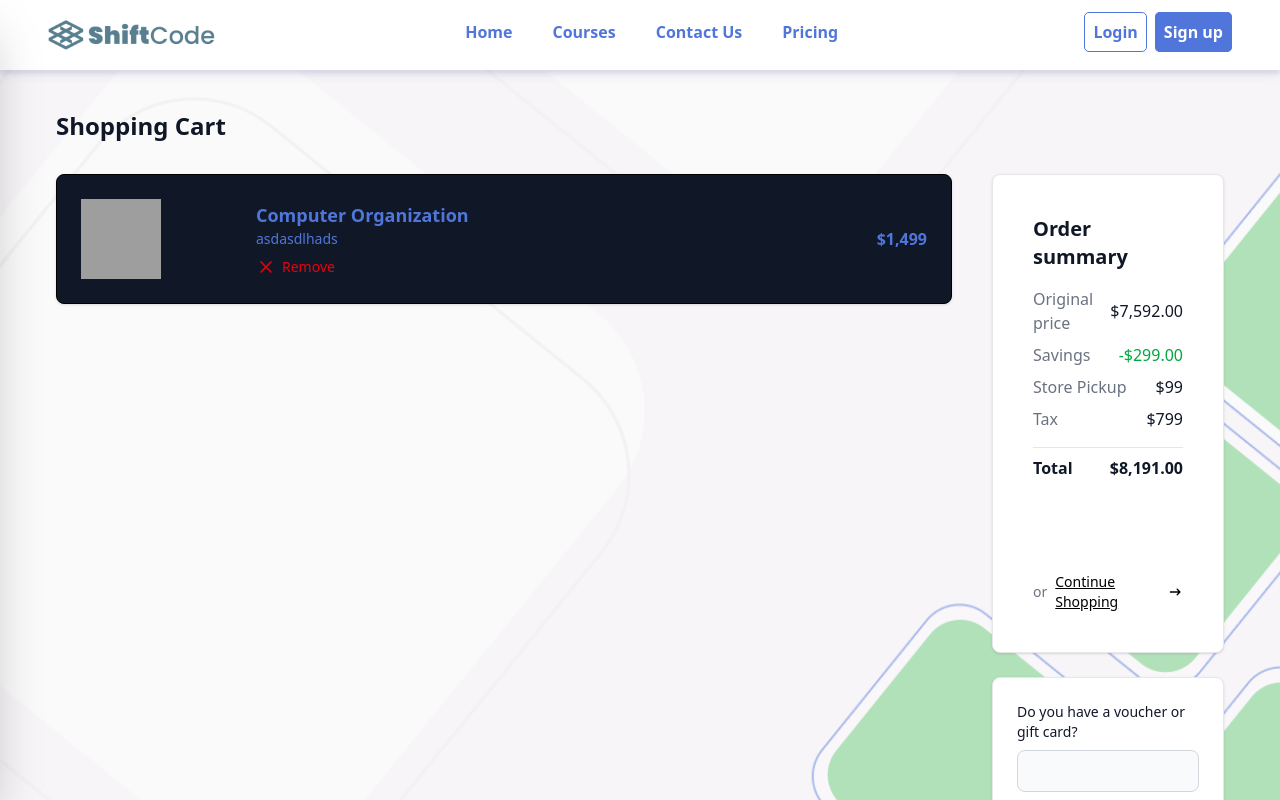
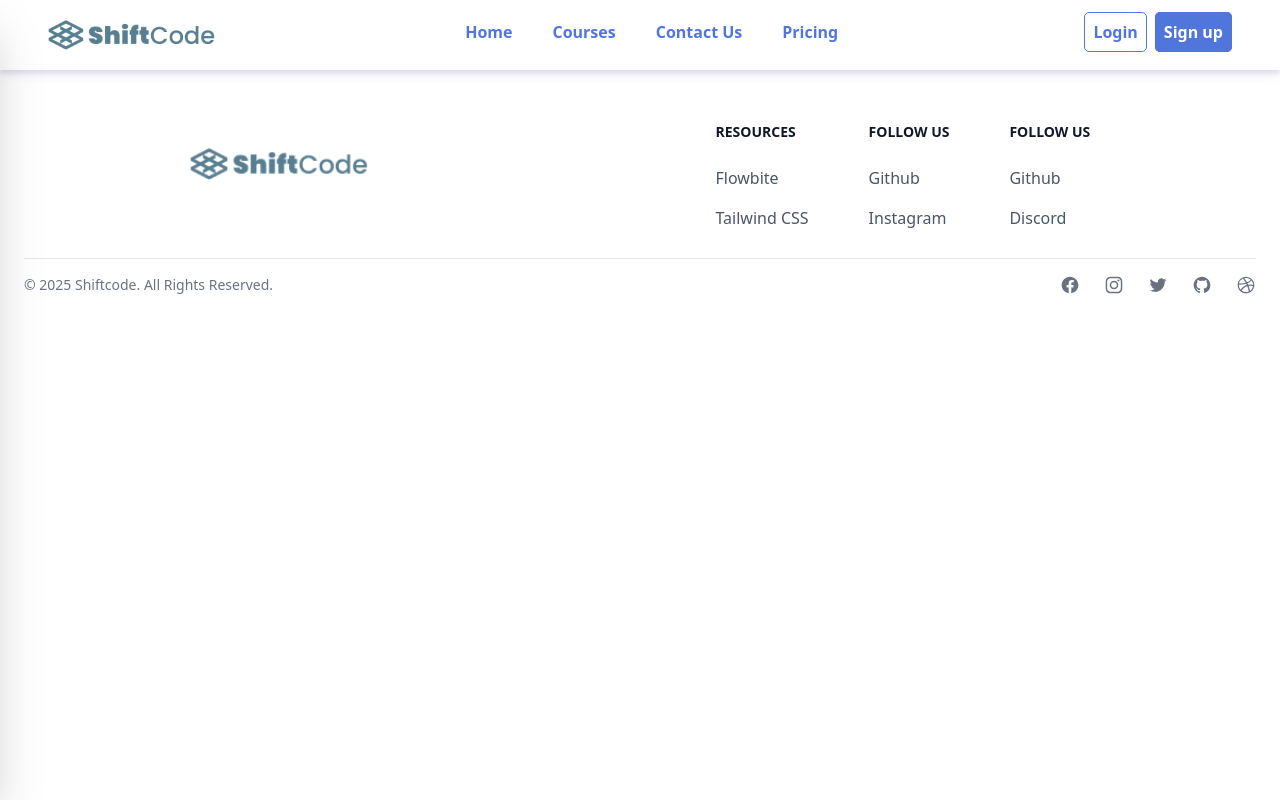
Before and after one commit to alyyissa/shift-Academy, a React (Vite) app in the folder frontend/: page /cart in a window 1280 px wide. Shown: the top 800 px of the page. Built offline with nearby package versions, Linux system fonts and the light colour scheme; grey boxes are pictures that could not be loaded.

Commit message:
Removed the cart to add the new cart  components

```diff
--- a/frontend/src/pages/Cart.jsx
+++ b/frontend/src/pages/Cart.jsx
@@ -3,107 +3,8 @@ import { assets } from '../assets/assets'
 
 const Cart = () => {
   return (
-    <section className="bg-cover bg-no-repeat bg-center py-10 flex justify-center items-center px-3 sm:px-4 md:px-11 lg:px-13 xl:px-14 2xl:px-16"
-    style={{backgroundImage: `url(${assets.background})`}}>
-      <div className="w-full">
-        <h2 className="text-xl font-semibold text-gray-900 sm:text-2xl">Shopping Cart</h2>
-        <div className="mt-6 sm:mt-8 md:gap-6 lg:flex lg:items-start xl:gap-10">
-          <div className="mx-auto w-full flex-none lg:max-w-2xl xl:max-w-4xl">
-            <div className="space-y-6 mb-5">
-              <div className="rounded-lg border  bg-gray-900 p-4 shadow-sm  md:p-6">
-                <div className="space-y-4 md:flex md:items-center md:justify-between md:gap-6 md:space-y-0">
-                  <a href="#" className="shrink-0 md:order-1">
-                    <img className="h-20 w-20 dark:hidden" src="https://flowbite.s3.amazonaws.com/blocks/e-commerce/imac-front.svg" alt="imac image" />
-                    <img className="hidden h-20 w-20 dark:block" src="https://flowbite.s3.amazonaws.com/blocks/e-commerce/imac-front-dark.svg" alt="imac image" />
-                  </a>
-
-                  <label htmlFor="counter-input" className="sr-only">Choose quantity:</label>
-                  <div className="flex items-center justify-between md:order-3 md:justify-end">
-
-                    <div className="text-end md:order-4 md:w-32">
-                      <p className="text-base font-bold text-coprimary">$1,499</p>
-                    </div>
-                  </div>
-
-                  <div className="w-full min-w-0 flex-1 md:order-2 md:max-w-md">
-                    <a href="#" className="text-lg font-bold text-coprimary hover:underline">Computer Organization</a>
-                    <p className='text-coprimary text-sm'>
-                      asdasdlhads
-                    </p>
-                    <div className="flex items-center gap-4 mt-2">
-                      <button type="button" className="inline-flex items-center text-sm font-medium text-red-600 hover:underline dark:text-red-500 cursor-pointer">
-                        <svg className="me-1.5 h-5 w-5" aria-hidden="true" xmlns="http://www.w3.org/2000/svg" width="24" height="24" fill="none" viewBox="0 0 24 24">
-                          <path stroke="currentColor" strokeLinecap="round" strokeLinejoin="round" strokeWidth="2" d="M6 18 17.94 6M18 18 6.06 6" />
-                        </svg>
-                        Remove
-                      </button>
-                    </div>
-                  </div>
-                </div>
-              </div>
-            </div>
-
-          </div>
-
-          <div className="mx-auto mt-6 max-w-4xl flex-1 space-y-6 lg:mt-0 lg:w-full">
-            <div className="space-y-4 rounded-lg border border-gray-200 bg-white p-4 shadow-sm dark:border-gray-700 dark:bg-gray-800 sm:p-10">
-              <p className="text-xl font-semibold text-gray-900 dark:text-white">Order summary</p>
-
-              <div className="space-y-4">
-                <div className="space-y-2">
-                  <dl className="flex items-center justify-between gap-4">
-                    <dt className="text-base font-normal text-gray-500 dark:text-gray-400">Original price</dt>
-                    <dd className="text-base font-medium text-gray-900 dark:text-white">$7,592.00</dd>
-                  </dl>
-
-                  <dl className="flex items-center justify-between gap-4">
-                    <dt className="text-base font-normal text-gray-500 dark:text-gray-400">Savings</dt>
-                    <dd className="text-base font-medium text-green-600">-$299.00</dd>
-                  </dl>
-
-                  <dl className="flex items-center justify-between gap-4">
-                    <dt className="text-base font-normal text-gray-500 dark:text-gray-400">Store Pickup</dt>
-                    <dd className="text-base font-medium text-gray-900 dark:text-white">$99</dd>
-                  </dl>
-
-                  <dl className="flex items-center justify-between gap-4">
-                    <dt className="text-base font-normal text-gray-500 dark:text-gray-400">Tax</dt>
-                    <dd className="text-base font-medium text-gray-900 dark:text-white">$799</dd>
-                  </dl>
-                </div>
-
-                <dl className="flex items-center justify-between gap-4 border-t border-gray-200 pt-2 dark:border-gray-700">
-                  <dt className="text-base font-bold text-gray-900 dark:text-white">Total</dt>
-                  <dd className="text-base font-bold text-gray-900 dark:text-white">$8,191.00</dd>
-                </dl>
-              </div>
-
-              <a href="#" className="flex w-full items-center justify-center rounded-lg bg-primary-700 px-5 py-2.5 text-sm font-medium text-white hover:bg-primary-800 focus:outline-none focus:ring-4 focus:ring-primary-300 dark:bg-primary-600 dark:hover:bg-primary-700 dark:focus:ring-primary-800">Proceed to Checkout</a>
-
-              <div className="flex items-center justify-center gap-2">
-                <span className="text-sm font-normal text-gray-500 dark:text-gray-400"> or </span>
-                <a href="#" title="" className="inline-flex items-center gap-2 text-sm font-medium text-primary-700 underline hover:no-underline dark:text-primary-500">
-                  Continue Shopping
-                  <svg className="h-5 w-5" aria-hidden="true" xmlns="http://www.w3.org/2000/svg" fill="none" viewBox="0 0 24 24">
-                    <path stroke="currentColor" strokeLinecap="round" strokeLinejoin="round" strokeWidth="2" d="M19 12H5m14 0-4 4m4-4-4-4" />
-                  </svg>
-                </a>
-              </div>
-            </div>
-
-            <div className="space-y-4 rounded-lg border border-gray-200 bg-white p-4 shadow-sm dark:border-gray-700 dark:bg-gray-800 sm:p-6">
-              <form className="space-y-4">
-                <div>
-                  <label htmlFor="voucher" className="mb-2 block text-sm font-medium text-gray-900 dark:text-white"> Do you have a voucher or gift card? </label>
-                  <input type="text" id="voucher" className="block w-full rounded-lg border border-gray-300 bg-gray-50 p-2.5 text-sm text-gray-900 focus:border-primary-500 focus:ring-primary-500 dark:border-gray-600 dark:bg-gray-700 dark:text-white dark:placeholder:text-gray-400 dark:focus:border-primary-500 dark:focus:ring-primary-500" placeholder="" required />
-                </div>
-                <button type="submit" className="flex w-full items-center justify-center rounded-lg bg-primary-700 px-5 py-2.5 text-sm font-medium text-white hover:bg-primary-800 focus:outline-none focus:ring-4 focus:ring-primary-300 dark:bg-primary-600 dark:hover:bg-primary-700 dark:focus:ring-primary-800">Apply Code</button>
-              </form>
-            </div>
-          </div>
-        </div>
-      </div>
-    </section>
+    <>
+    </>
   )
 }
 
```
